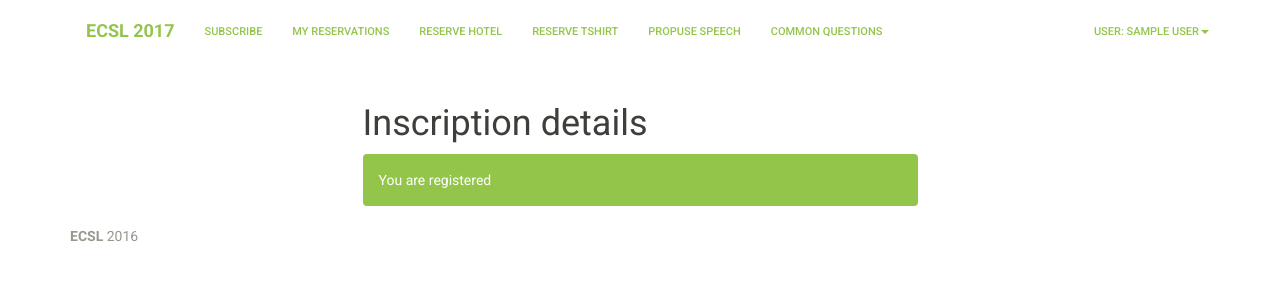
After one commit to JaquerEspeis/ECSL, a Django app: page /register/subscribeme in a window 1280 px wide. The commit adds this page. Shown: the top 300 px of the page. Run offline with Django 3.2, Linux system fonts and the light colour scheme; a user stored in the database is signed in; tables that the repository leaves empty hold one stand-in row (values such as "Sample post"); parts of the project's set-up code (start-up, migrations or seed data) failed here and were passed over; some libraries are stand-ins or nearby versions.

Commit message:
Registation

```diff
--- a/ecsl/settings.py
+++ b/ecsl/settings.py
@@ -139,3 +139,6 @@ ACCOUNT_ACTIVATION_DAYS = 2
 DJRESERVATION_START_RESERVATION_DATETIME = "20/07/2017 12:00"
 DJRESERVATION_END_RESERVATION_DATETIME = "22/07/2017 11:00"
 DJRESERVATION_TOKENIZE = True
+
+INSCRIPTION_START_DATE = "20/02/2012 00:00"
+INSCRIPTION_END_DATE = "19/07/2019 00:00"
--- a/imagen/templates/base.html
+++ b/imagen/templates/base.html
@@ -26,7 +26,8 @@
     <ul class="nav navbar-nav">
 
         {% if request.user.is_authenticated %}
-        <li ><a href="{% url 'profile' %}"> Perfil </a></li>
+
+        <li ><a href="{% url 'subscribe' %}"> {% trans 'Subscribe' %} </a></li>
         <li><a href="{% url 'reservation_list' %}"> {% trans 'My reservations' %}  </a> </li>
         <li><a href="{% url 'hotel_list' %}"> {% trans 'Reserve hotel' %}  </a>
         <li><a href="{% url 'tshirt:objectview_list' %}"> {% trans 'Reserve Tshirt' %} </a>
@@ -38,13 +39,20 @@
         <li><a href="{% url 'faq_list' %}">{% trans 'Common questions' %}</a></li>
     </ul>
     <ul class="nav navbar-nav navbar-right">
+  <li role="presentation" class="dropdown">
+    <a class="dropdown-toggle" data-toggle="dropdown" href="#" role="button" aria-haspopup="true" aria-expanded="false">
+      {% trans 'User:' %} {{ request.user.get_full_name}}<span class="caret"></span>
+    </a>
+    	<ul class="dropdown-menu">
         {% if request.user.is_authenticated %}
-            <li class="nav-item"><a class="nav-link" href="#">{% trans 'User:' %} {{ request.user.get_full_name}}</a></li>
-            <li class="nav-item"><a class="nav-link" href="{% url 'auth_logout' %}">{% trans "Log out" %}</a></li>
+
+      	  <li ><a href="{% url 'profile' %}"> {% trans 'Profile' %} </a></li>
+          <li class="nav-item"><a class="nav-link" href="{% url 'auth_logout' %}">{% trans "Log out" %}</a></li>
         {% else %}
             <li class="nav-item"><a class="nav-link" href="{% url 'auth_login' %}">{% trans "Log in" %}</a></li>
         {% endif %}
-    </ul>
+       </ul>
+   </li> </ul>
 </nav>
 
 {# CONTENT #}
@@ -70,7 +78,7 @@
 {# FOOTER #}
 <footer class="footer">
     <div class="container">
-        <p class="text-muted"><strong>Solvo</strong> {% now 'Y' %}
+        <p class="text-muted"><strong>ECSL</strong> {% now 'Y' %}
     </div>
 </footer>
 
--- a/register/admin.py
+++ b/register/admin.py
@@ -1,5 +1,5 @@
 from django.contrib import admin
 
-from register.models import Profile
+from register.models import Profile, Inscription
 
-admin.site.register(Profile)
+admin.site.register([Profile, Inscription])
--- a/register/models.py
+++ b/register/models.py
@@ -42,3 +42,46 @@ class Profile(models.Model):
     institution = models.CharField(max_length=250, null=True,
                                    blank=True,
                                    verbose_name=_("Institution"))
+    snore = models.BooleanField(default=False,
+                                verbose_name=_("Snore during sleep"))
+    alimentary_restriction = models.TextField(
+        null=True, blank=True,
+        verbose_name=_("Alimentary restriction"))
+
+    health_considerations = models.TextField(
+        null=True, blank=True,
+        verbose_name=_("Health considerations"))
+
+
+class Inscription(models.Model):
+    user = models.OneToOneField(User)
+    preregistered = models.BooleanField(default=False,
+                                        verbose_name=_("Pre-registered")
+                                        )
+    registered = models.BooleanField(default=False,
+                                     verbose_name=_("Registered")
+                                     )
+
+    mozilla_subvention = models.BooleanField(default=False,
+                                             verbose_name=_(
+                                                 "Mozilla Subvention")
+                                             )
+
+    mozilla_subvention_description = models.TextField(
+        null=True, blank=True,
+        verbose_name=_("Why should we give you the mozilla subvention")
+    )
+    subvention_request = models.BooleanField(default=False,
+                                             verbose_name=_(
+                                                 "Subvention request")
+                                             )
+    subvention_description = models.TextField(
+        null=True, blank=True,
+        verbose_name=_("Why should we give you the subvention")
+    )
+    payed = models.BooleanField(default=False,
+                                verbose_name=_("Payed")
+                                )
+
+    def __str__(self):
+        return self.user.get_full_name()
--- /dev/null
+++ b/register/templates/register/inscription.html
@@ -0,0 +1,28 @@
+{% extends 'base.html' %}
+
+{% load i18n %}
+{% block content %}
+
+<div class="row">
+  <div class="col-md-6 col-md-offset-3">
+  	<h1> {% trans 'Inscription details' %}</h1>
+
+  	{% if inscription.payed %}
+  	<div class="alert alert-success"> {% trans 'You are registered' %}</div>
+  	{% else %}
+  	{% if inscription.registered %}
+		<div class="alert alert-info">
+			{% trans 'Already it registered at the event' %}
+		</div>
+		<strong> {% trans 'Mozilla subvention' %}: </strong> {{inscription.mozilla_subvention}}
+		<strong> {% trans 'Subvention requested' %}: </strong> {{inscription.subvention_request}}
+	  	{% else %}
+	  	<a href=""  class="btn btn-success"> {% trans 'Sign up on the event' %}</a>
+	  	{% endif %}
+
+  	{% endif %}
+  </div>
+</div>
+
+
+{% endblock %}
--- a/register/urls.py
+++ b/register/urls.py
@@ -5,7 +5,7 @@ Created on Oct 2, 2016
 '''
 from django.conf.urls import url
 
-from register.views import UpdateProfile, CreateProfile, profile_view
+from register.views import UpdateProfile, CreateProfile, profile_view, subscribe
 
 urlpatterns = [
     url(r'accounts/profile/?$', profile_view, name="profile"),
@@ -13,4 +13,5 @@ urlpatterns = [
         CreateProfile.as_view(), name='create_profile'),
     url(r'^register/profile/update/(?P<pk>\d+)$',  UpdateProfile.as_view(),
         name='edit_profile'),
+    url(r'^register/subscribeme$', subscribe, name="subscribe")
 ]
--- a/register/views.py
+++ b/register/views.py
@@ -1,13 +1,58 @@
+from datetime import datetime
+
+from django.conf import settings
 from django.contrib import messages
 from django.contrib.auth.decorators import login_required
 from django.shortcuts import render, redirect
 from django.urls.base import reverse
+from django.utils import timezone
 from django.utils.decorators import method_decorator
 from django.utils.translation import ugettext_lazy as _
 from django.views.generic.edit import CreateView, UpdateView
 
-from register.forms import ProfileForm
-from register.models import Profile
+from register.forms import ProfileForm, InscriptionForm
+from register.models import Profile, Inscription
+
+
+def in_register_time():
+
+    start_date = timezone.make_aware(
+        datetime.strptime(settings.INSCRIPTION_START_DATE, '%d/%m/%Y %H:%M'),
+        timezone.get_default_timezone())
+    end_date = timezone.make_aware(datetime.strptime(
+        settings.INSCRIPTION_END_DATE, '%d/%m/%Y %H:%M'),
+        timezone.get_default_timezone())
+
+    today = timezone.now()
+    dev = False
+    if start_date < today < end_date:
+        dev = True
+    return dev
+
+
+@login_required
+def subscribe(request):
+    user = request.user
+    success = None
+    inscription = Inscription.objects.filter(user=user).first()
+    if inscription and inscription.preregistered and in_register_time():
+        return render(request, 'register/inscription.html',
+                      {'inscription': inscription})
+
+    if request.method == 'POST':
+        form = InscriptionForm(request.POST)
+        if form.is_valid():
+            instance = form.save(commit=False)
+            instance.user = user
+            instance.preregistered = True
+            instance.save()
+            success = _("Thanks, Inscription saved successfully ")
+    else:
+        form = InscriptionForm()
+    return render(request, 'register/preinscription.html',
+                  {'inscription': inscription,
+                   'form': form,
+                   'success': success})
 
 
 @method_decorator(login_required, name='dispatch')
--- a/requirements.txt
+++ b/requirements.txt
@@ -3,3 +3,4 @@ django-bootstrap-form==3.2.1
 django-registration==2.1.2
 Pillow
 django-reservation
+django-paypal
```
Also changed, not shown: register/forms.py (+10 -1 lines), register/templates/register/preinscription.html (added, +72 -0 lines), register/migrations/0002_auto_20161028_1412.py (added), register/migrations/0003_profile_health_considerations.py (added), 1 other file.
